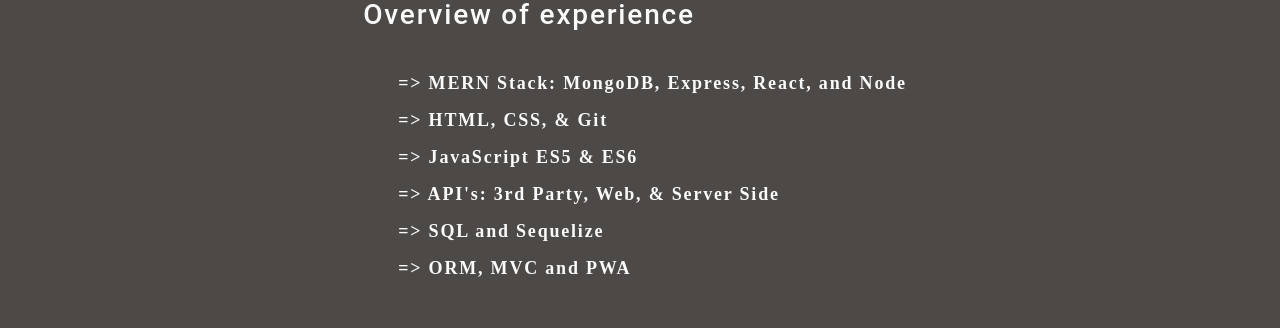
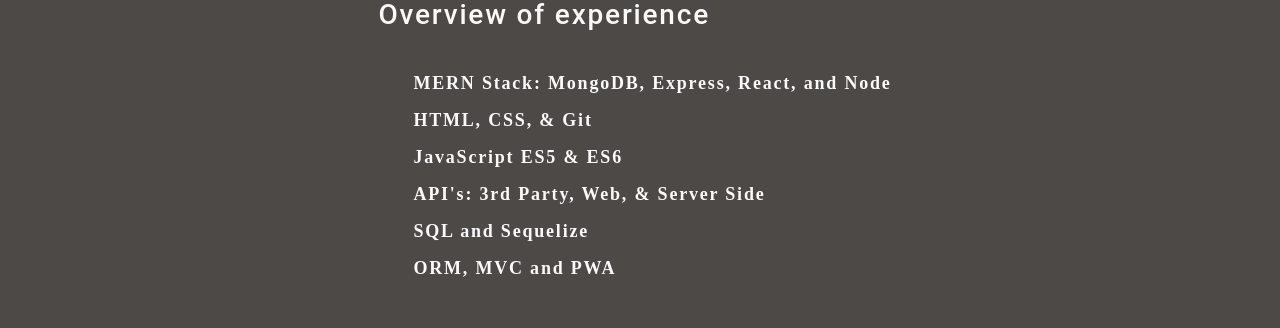
Before and after one commit to smith-utxo/AdamTyler_Portfolio, a React (Create React App) app in the folder portfolio/: page / in a window 1280 px wide. Both pictures are taken after a click on the item "Resume". Shown: the part 217-545 px from the top of the page. Built offline with nearby package versions, Linux system fonts and the light colour scheme.

Commit message:
resume link updated

```diff
--- a/portfolio/src/components/Resume/index.js
+++ b/portfolio/src/components/Resume/index.js
@@ -9,15 +9,15 @@
 
       <h3>Overview of experience </h3>
       <ul className="flex-column">
-        <li>=> MERN Stack: MongoDB, Express, React, and Node</li>
-        <li>=> HTML, CSS, & Git</li>
-        <li>=> JavaScript ES5 & ES6</li>
-        <li>=> API's: 3rd Party, Web, & Server Side</li>
-        <li>=> SQL and Sequelize </li>
-        <li>=> ORM, MVC and PWA</li>
+        <li> MERN Stack: MongoDB, Express, React, and Node</li>
+        <li> HTML, CSS, & Git</li>
+        <li> JavaScript ES5 & ES6</li>
+        <li> API's: 3rd Party, Web, & Server Side</li>
+        <li> SQL and Sequelize </li>
+        <li> ORM, MVC and PWA</li>
       </ul>
 
-      <a href="https://drive.google.com/file/d/1qruRXsXeEDEto3AN-SpLRQOI6BLj78uR/view?usp=sharing" className="brightpink" target="_blank" rel="noreferrer">Download My Resume Here</a>
+      <a href="https://docs.google.com/document/d/1A481Q91CVc_MyX6eQhsCiLnLdHz92i_wUd5I7H1yESg/edit?usp=sharing" className="brightpink" target="_blank" rel="noreferrer">Download My Resume Here</a>
 
 
     </section>
```
